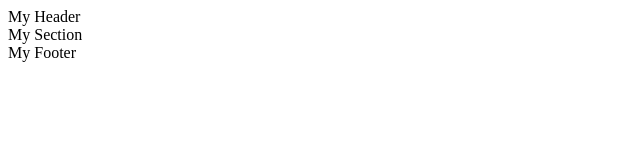
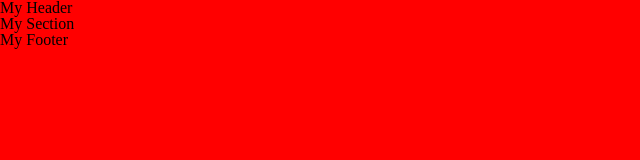
Before and after one commit to michaeldmcqueen/michaeldmcqueen.github.io, a plain HTML site: page index.html in a window 1280 px wide. Shown: the whole page, without its empty margins (0-640 px from the left). Drawn offline with Linux system fonts and the light colour scheme.

Commit message:
css added

```diff
--- a/index.html
+++ b/index.html
@@ -1,6 +1,6 @@
 <html>
 <head>
-<link rel="stylesheet" type="text/css" href="assets/css/screen.scss">
+<link rel="stylesheet" type="text/css" href="assets/css/screen.css">
 </head>
 
 <body>
```
